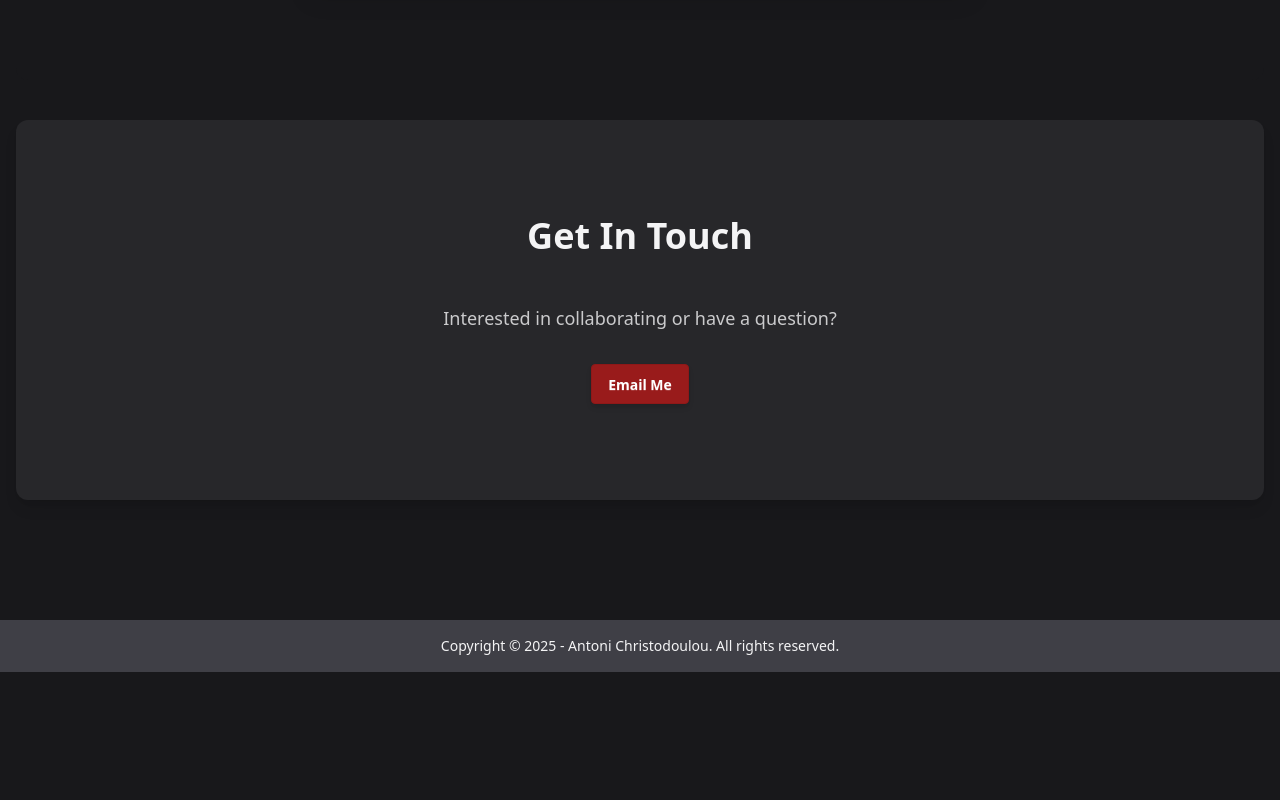
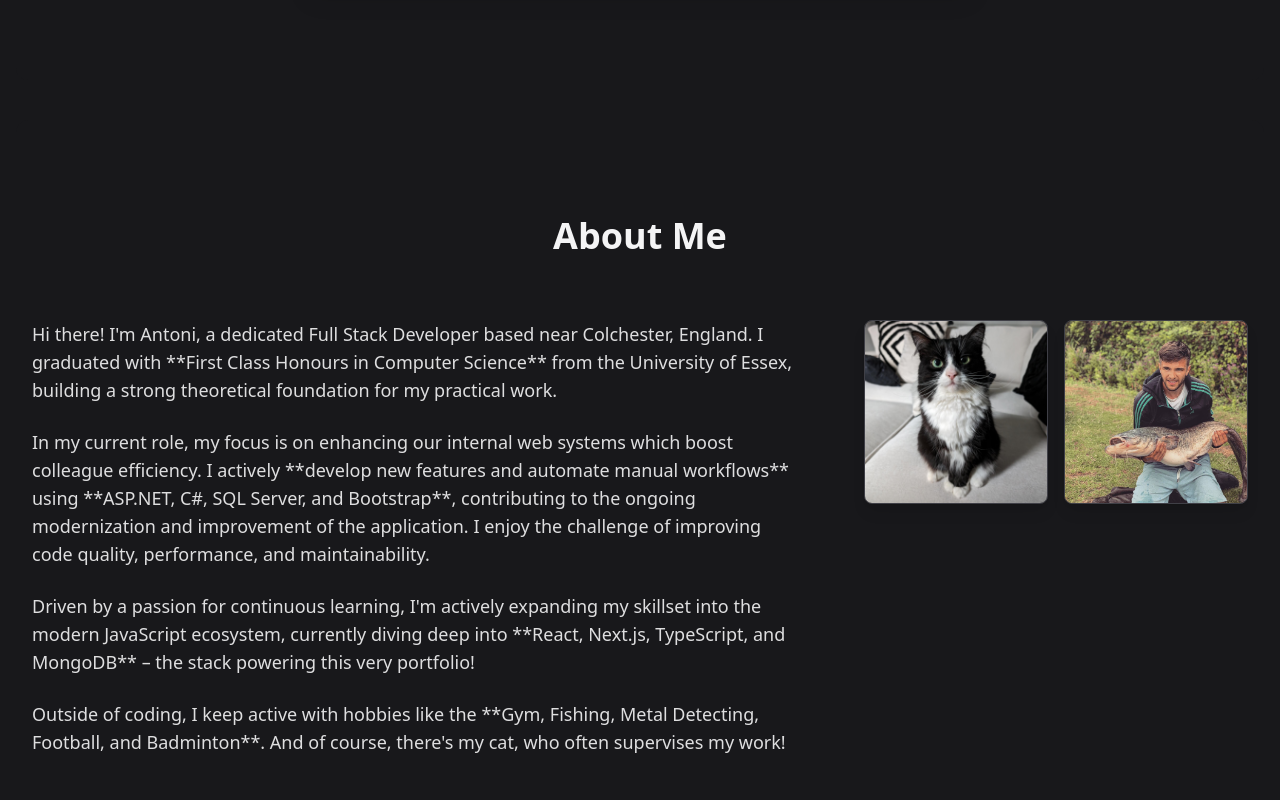
Before and after one commit to AntoniDev97/Portfolio, a Next.js app in the folder portfolio/: page / in a window 1280 px wide. Shown: the part 1540-2340 px from the top of the page. Before the commit the page ends 2212 px from the top, so only its background shows below. Built offline with nearby package versions, Linux system fonts and the light colour scheme; no server answers.

Commit message:
added about me section

```diff
--- /dev/null
+++ b/portfolio/app/components/AboutMe.tsx
@@ -0,0 +1,127 @@
+// src/components/AboutMeSection.tsx
+"use client";
+
+import React from "react";
+import { motion } from "motion/react";
+import Image from "next/image";
+
+// Reusable animation variants for paragraphs/elements
+const itemVariants = {
+  hidden: { opacity: 0, y: 20 },
+  visible: {
+    opacity: 1,
+    y: 0,
+    transition: { duration: 0.5, ease: "easeOut" },
+  },
+};
+
+const AboutMeSection = () => {
+  return (
+    <section
+      id="about"
+      className="py-16 md:py-24 bg-base-100 rounded-box mb-10"
+    >
+      <div className="container mx-auto px-4">
+        <motion.h2
+          className="text-3xl md:text-4xl font-bold text-center mb-12 md:mb-16"
+          initial={{ opacity: 0, y: 20 }}
+          whileInView={{ opacity: 1, y: 0 }}
+          viewport={{ once: true, amount: 0.2 }}
+          transition={{ duration: 0.5 }}
+        >
+          About Me
+        </motion.h2>
+
+        <div className="flex flex-col lg:flex-row items-start gap-10 lg:gap-16">
+          {/* Text Content Column */}
+          <motion.div
+            className="lg:w-2/3 space-y-6 text-lg text-base-content/90"
+            initial="hidden"
+            whileInView="visible"
+            viewport={{ once: true, amount: 0.1 }}
+            transition={{ staggerChildren: 0.15 }}
+          >
+            {/* Paragraphs remain the same */}
+            <motion.p variants={itemVariants}>
+              Hi there! I'm Antoni, a dedicated Full Stack Developer based near
+              Colchester, England. I graduated with **First Class Honours in
+              Computer Science** from the University of Essex, building a strong
+              theoretical foundation for my practical work.
+            </motion.p>
+            <motion.p variants={itemVariants}>
+              In my current role, my focus is on enhancing our internal web
+              systems which boost colleague efficiency. I actively **develop new
+              features and automate manual workflows** using **ASP.NET, C#, SQL
+              Server, and Bootstrap**, contributing to the ongoing modernization
+              and improvement of the application. I enjoy the challenge of
+              improving code quality, performance, and maintainability.
+            </motion.p>
+            <motion.p variants={itemVariants}>
+              Driven by a passion for continuous learning, I'm actively
+              expanding my skillset into the modern JavaScript ecosystem,
+              currently diving deep into **React, Next.js, TypeScript, and
+              MongoDB** – the stack powering this very portfolio!
+            </motion.p>
+            <motion.p variants={itemVariants}>
+              Outside of coding, I keep active with hobbies like the **Gym,
+              Fishing, Metal Detecting, Football, and Badminton**. And of
+              course, there's my cat, who often supervises my work!
+            </motion.p>
+          </motion.div>
+          {/* Image Column - Changed to Grid */}
+          <motion.div
+            className="lg:w-1/3 w-full" // Takes remaining width on large screens
+            initial="hidden"
+            whileInView="visible"
+            viewport={{ once: true, amount: 0.2 }}
+            transition={{ staggerChildren: 0.2, delayChildren: 0.3 }} // Stagger images in grid
+          >
+            {/* Grid container for images */}
+            <div className="grid grid-cols-2 gap-4">
+              {/* 2 columns, adjust gap as needed */}
+              {/* Cat Image */}
+              <motion.div
+                variants={itemVariants}
+                className="aspect-square" // Make container square for potentially non-square images
+                whileHover={{ scale: 1.05, transition: { duration: 0.3 } }} // Simple scale on hover
+              >
+                <Image
+                  src="/images/cat.jpg"
+                  alt="My Cat"
+                  width={250}
+                  height={250}
+                  className="rounded-lg shadow-lg object-cover w-full h-full border border-base-300" // Cover square area
+                />
+              </motion.div>
+              {/* Catfish Image */}
+              <motion.div
+                variants={itemVariants}
+                className="aspect-square"
+                whileHover={{ scale: 1.05, transition: { duration: 0.3 } }}
+              >
+                <Image
+                  src="/images/catfish.jpg"
+                  alt="A Catfish from fishing"
+                  width={250}
+                  height={250}
+                  className="rounded-lg shadow-lg object-cover w-full h-full border border-base-300"
+                />
+              </motion.div>
+              {/* Add more motion.div > Image blocks here for future images */}
+              {/* Example:
+               <motion.div variants={itemVariants} className="aspect-square" whileHover={{ scale: 1.05, transition: { duration: 0.3 } }}>
+                 <Image src="/images/hobby_3.jpg" alt="Third hobby" width={250} height={250} className="rounded-lg shadow-lg object-cover w-full h-full border border-base-300"/>
+               </motion.div>
+               <motion.div variants={itemVariants} className="aspect-square" whileHover={{ scale: 1.05, transition: { duration: 0.3 } }}>
+                 <Image src="/images/hobby_4.jpg" alt="Fourth hobby" width={250} height={250} className="rounded-lg shadow-lg object-cover w-full h-full border border-base-300"/>
+               </motion.div>
+              */}
+            </div>
+          </motion.div>
+        </div>
+      </div>
+    </section>
+  );
+};
+
+export default AboutMeSection;
--- a/portfolio/app/page.tsx
+++ b/portfolio/app/page.tsx
@@ -4,6 +4,7 @@ import Hero from "./components/Hero";
 import ProjectCard from "./components/ProjectCard";
 import { projects } from "./data/projects";
 import GithubRepoSection from "./components/githubRepo/GithubRepoSection";
+import AboutMe from "./components/AboutMe";
 
 export default function HomePage() {
   return (
@@ -37,6 +38,9 @@ export default function HomePage() {
       </section>
       {/* --- End Projects Section --- */}
 
+      {/* --- About Me Section --- */}
+      <AboutMe />
+
       {/* --- Dynamic GitHub Section (Render the dedicated component) --- */}
       <GithubRepoSection />
 
```
